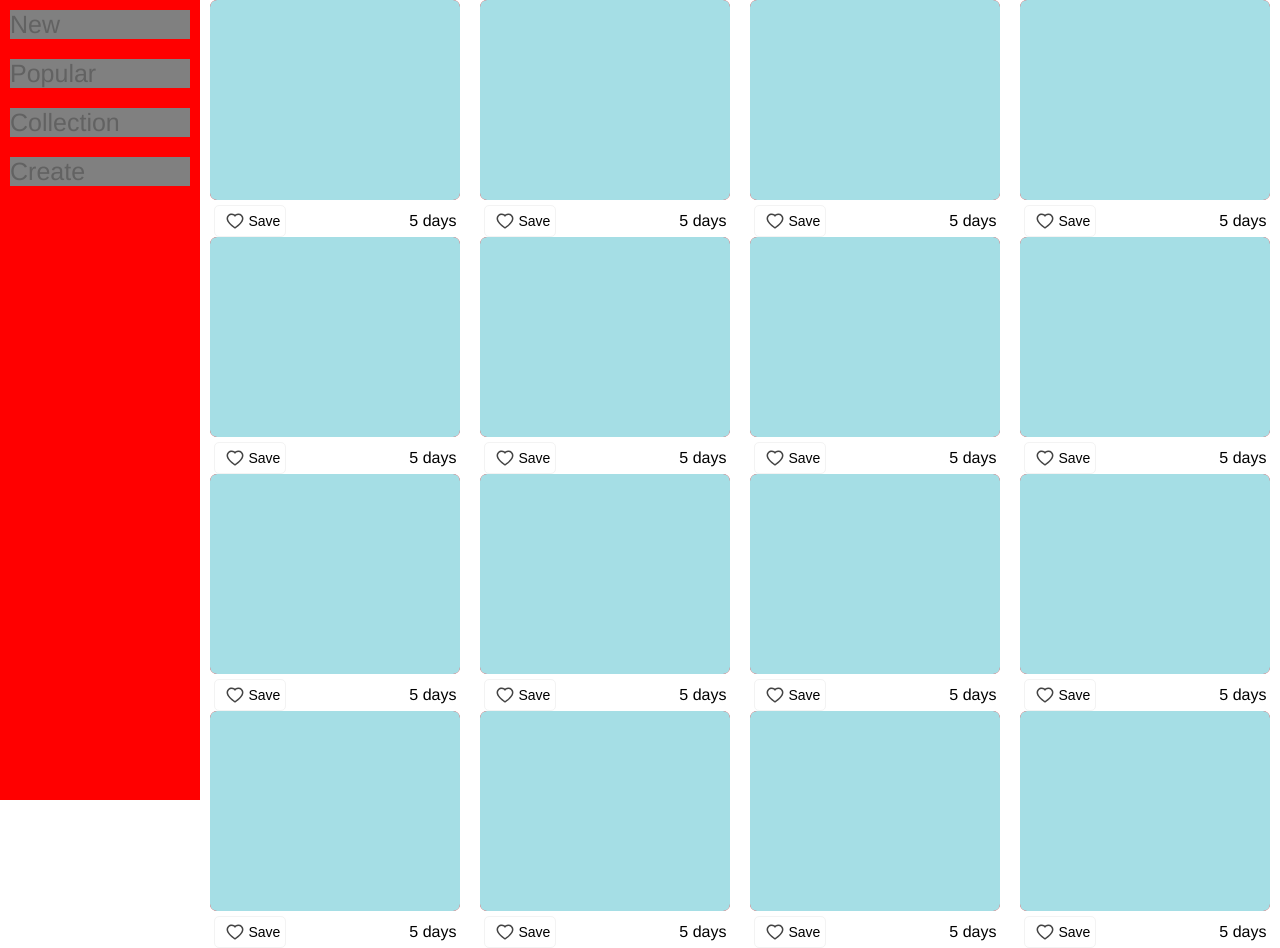
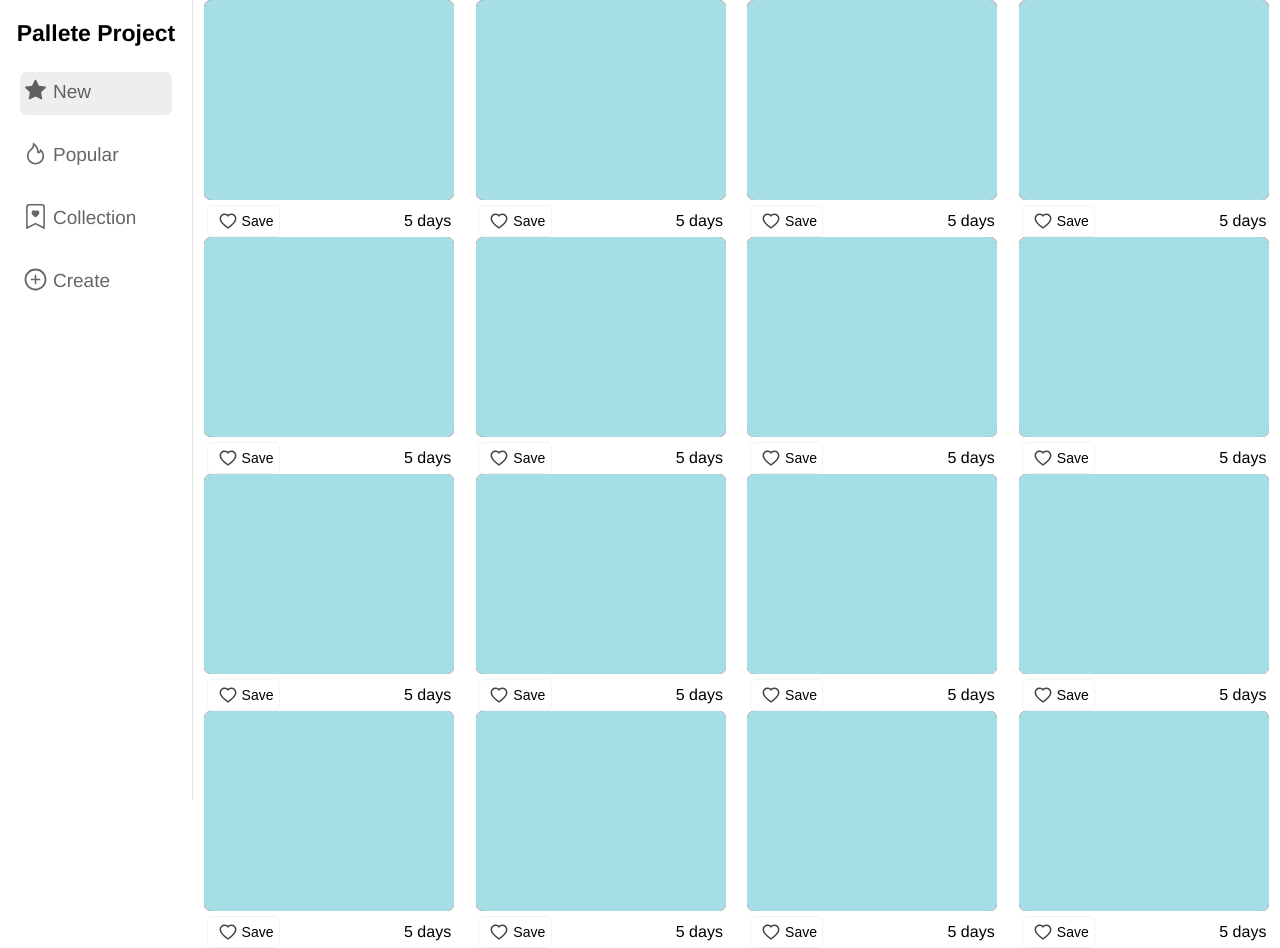
Before and after one commit to j-barreiros/Pallete-Project, a Next.js app: page / in a window 1280 px wide. Built offline with nearby package versions, Linux system fonts and the light colour scheme.

Commit message:
Edited SideBar and other related components

```diff
--- a/pages/index.js
+++ b/pages/index.js
@@ -37,7 +37,7 @@ function HomePage() {
                   width: 100%;
                   display: grid;
                   grid-template-columns: repeat(4, 1fr);
-                  margin-left: 200px;
+                  margin-left: 193px;
                 }
                 `}</style>
         </main>
--- a/src/components/PalleteCard/PalleteCard.js
+++ b/src/components/PalleteCard/PalleteCard.js
@@ -1,5 +1,4 @@
 import React, { useState, useContext } from 'react';
-import { AiFillHeart, AiOutlineHeart } from 'react-icons/ai';
 import { PalleteContext } from '../../../pages/_app.js';
 
 //Components
--- a/src/components/SideBar/SideBar.js
+++ b/src/components/SideBar/SideBar.js
@@ -1,25 +1,70 @@
 import { useRouter } from "next/router"
+import { useState } from "react";
 
-function NavItem({ title, path }) {
+//Icons
+import { AiFillPlusCircle, AiOutlinePlusCircle, AiFillFire, AiOutlineFire, AiFillStar, AiOutlineStar } from 'react-icons/ai';
+import { BsBookmarkHeart, BsBookmarkHeartFill } from 'react-icons/bs';
+
+function NavItem({ text, path, active }) {
+
+    const isActive = (active == text);
+
+    function getMenuIcon(itemText) {
+        switch (itemText) {
+            case 'New':
+                return isActive ? <AiFillStar /> : <AiOutlineStar />;
+                break;
+            case 'Popular':
+                return isActive ? <AiFillFire /> : <AiOutlineFire />;
+                break;
+            case 'Collection':
+                return isActive ? <BsBookmarkHeartFill /> : <BsBookmarkHeart />;
+                break;
+            case 'Create':
+                return isActive ? <AiFillPlusCircle /> : <AiOutlinePlusCircle />;
+                break;
+            default:
+                break;
+        }
+    }
+
     return (
         <div
-            href=""
-            className="navItem"
-            onClick={() => console.log({ title })}
+            className={`navItem ${active == text ? 'active' : ''}`}
+            onClick={() => console.log({ text })}
         >
-            <p>{title}</p>
+            <i>{getMenuIcon(text)}</i>
+            <p>{text}</p>
 
             <style jsx>{`
                 .navItem {
-                    color: #626262;
-                    font-size: 25px;
+                    display: flex;
+                    color: rgba(0,0,0,0.6);
                     cursor: pointer;
-                    background: gray;
                     margin: 10px;
+                    align-itens: center;
+                    padding: 6px 40px 6px 3px;
+                    border-radius: 7px;
                 }
 
                 .navItem:hover {
-                    color: #323232;
+                    color: rgba(0,0,0,1);
+                }
+
+                .navItem p {
+                    margin-left: 5px;
+                    padding-top: 3px;
+                    font-size: 19px;
+                }
+
+                .navItem i {
+                    font-size: 25px;
+                    margin: 0px;
+                    padding: 0px;
+                }
+
+                .active {
+                    background: #eee;
                 }
             `}</style>
         </div>
@@ -29,37 +74,32 @@ function NavItem({ title, path }) {
 }
 
 export default function SideBar() {
-    const navItems = [
-        {
-            title: "New",
-            path: "./"
-        },
-        {
-            title: "Popular",
-            path: "./"
-        },
-        {
-            title: "Collection",
-            path: "./"
-        },
-        {
-            title: "Create",
-            path: "./"
-        }
-    ]
+
+    const [activeMenuItem, setActiveMenuItem] = useState('New')
 
     return (
         <section className='sideBar'>
+            <h1>Pallete Project</h1>
             <nav>
-                {navItems.map((item, index) => <NavItem key={index} title={item.title} path={item.path} />)}
+                <NavItem text='New' path='./' active={activeMenuItem} />
+                <NavItem text='Popular' path='./' active={activeMenuItem} />
+                <NavItem text='Collection' path='./' active={activeMenuItem} />
+                <NavItem text='Create' path='./' active={activeMenuItem} />
             </nav>
 
             <style jsx>{`
                 .sideBar {
-                    width: 200px;
+                    width: 193px;
                     height: 100vh;
-                    background: red;
                     position: fixed;
+                    padding: 10px 10px 0px 10px;
+                    border-right: 1px solid rgba(0,0,0,0.1);
+                }
+
+                .sideBar h1 {
+                    font-size: 23px;
+                    text-align: center;
+                    margin: 10px 0px 15px 0px;
                 }
 
                 .sideBar nav {
```
